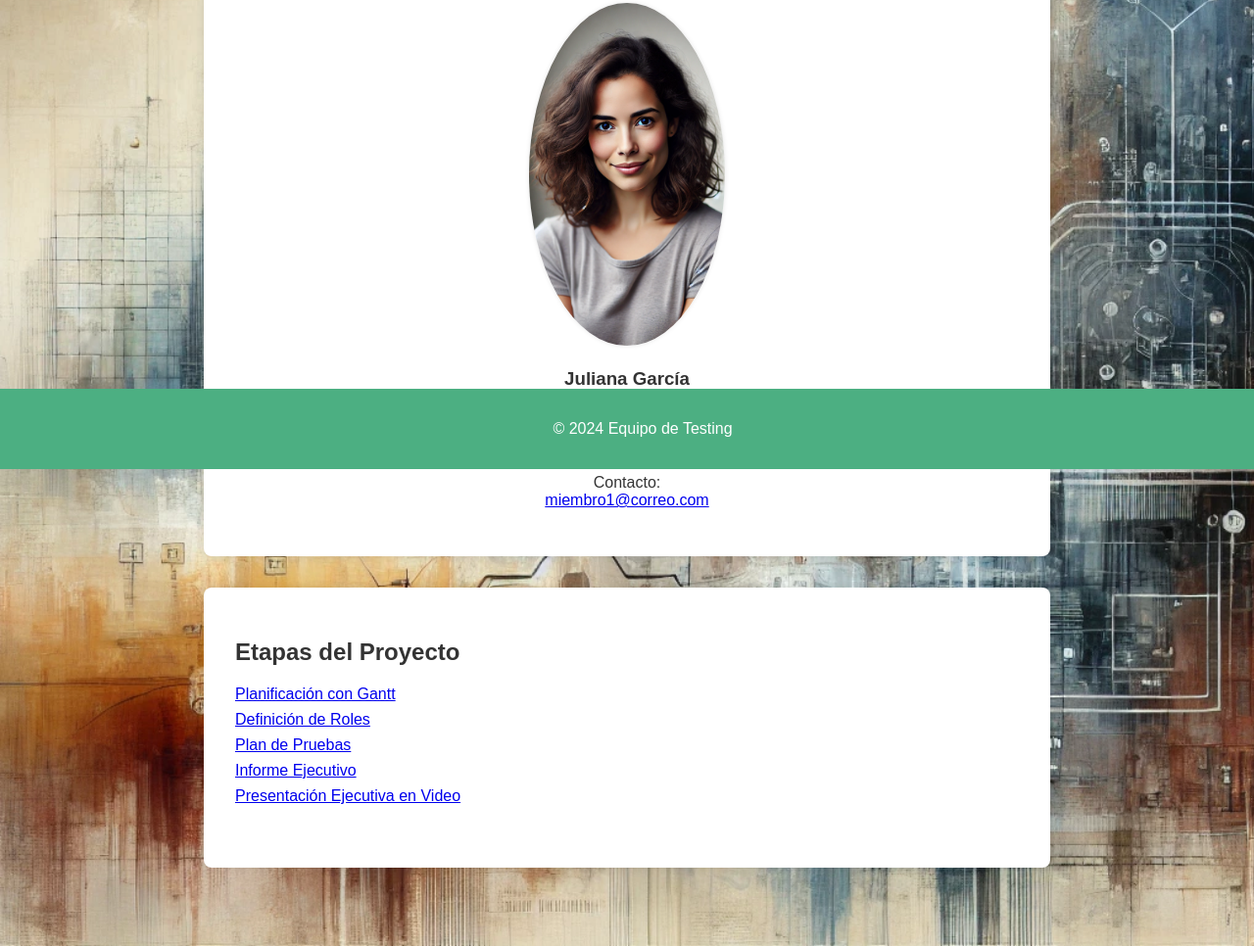
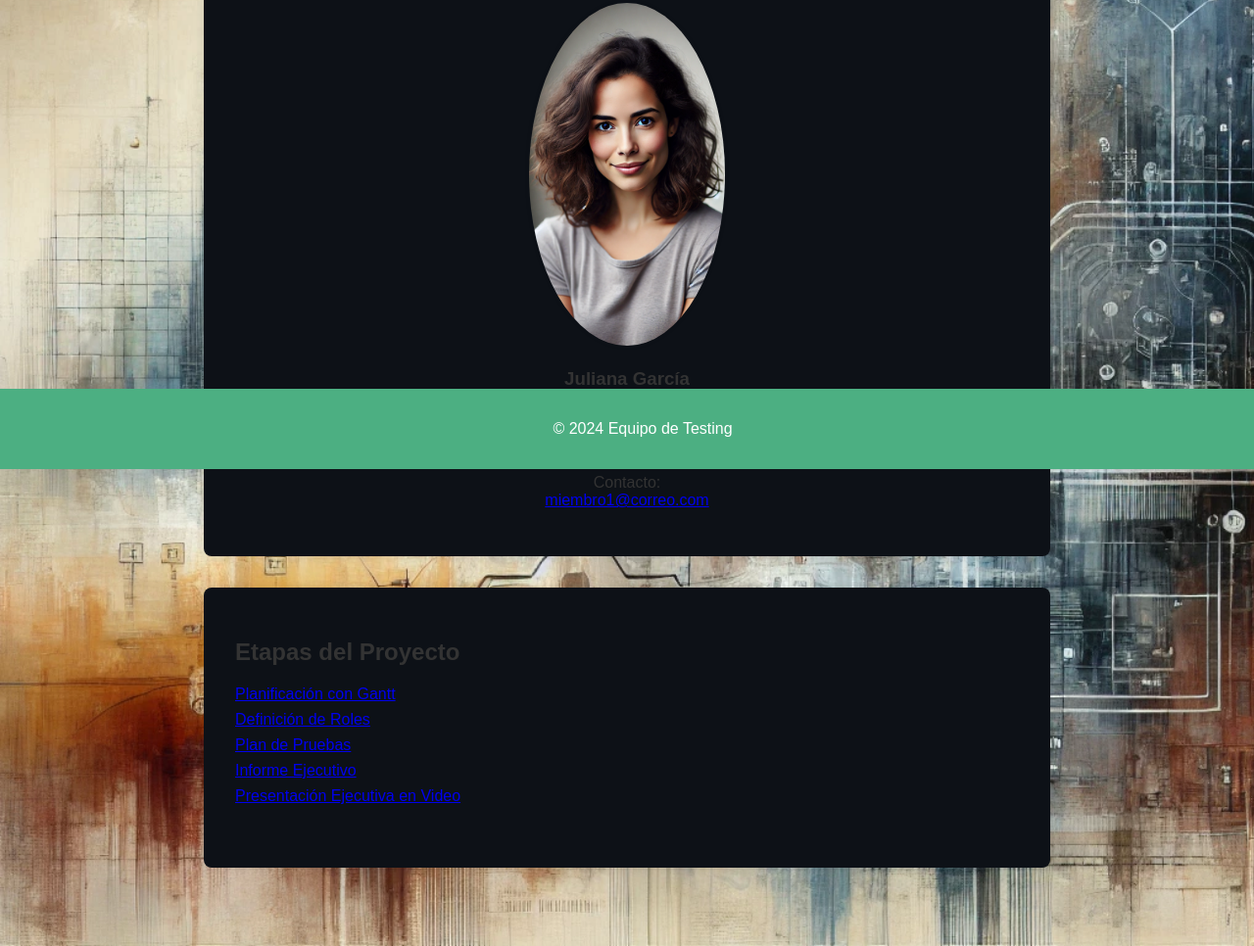
Before and after one commit to jujigarcia/Proyecto-de-Testing-Grupo2, a plain HTML site: page index.html in a window 1280 px wide. Shown: the part 321-1287 px from the top of the page at 98% size. Drawn offline with Linux system fonts and the light colour scheme; files whose address does not match are found by name.

Commit message:
Update style.css
sacado de fondo blanco

```diff
--- a/style.css
+++ b/style.css
@@ -26,7 +26,7 @@ header img {
 
 #about {
     padding: 2em;
-    background-color: #ffffff;
+    background-color: #0d1117;
     margin: 2em auto;
     max-width: 800px;
     border-radius: 8px;
@@ -54,7 +54,7 @@ header img {
 
 #proyecto {
     padding: 2em;
-    background-color: #ffffff;
+    background-color: #0d1117;
     margin: 2em auto;
     max-width: 800px;
     border-radius: 8px;
```
